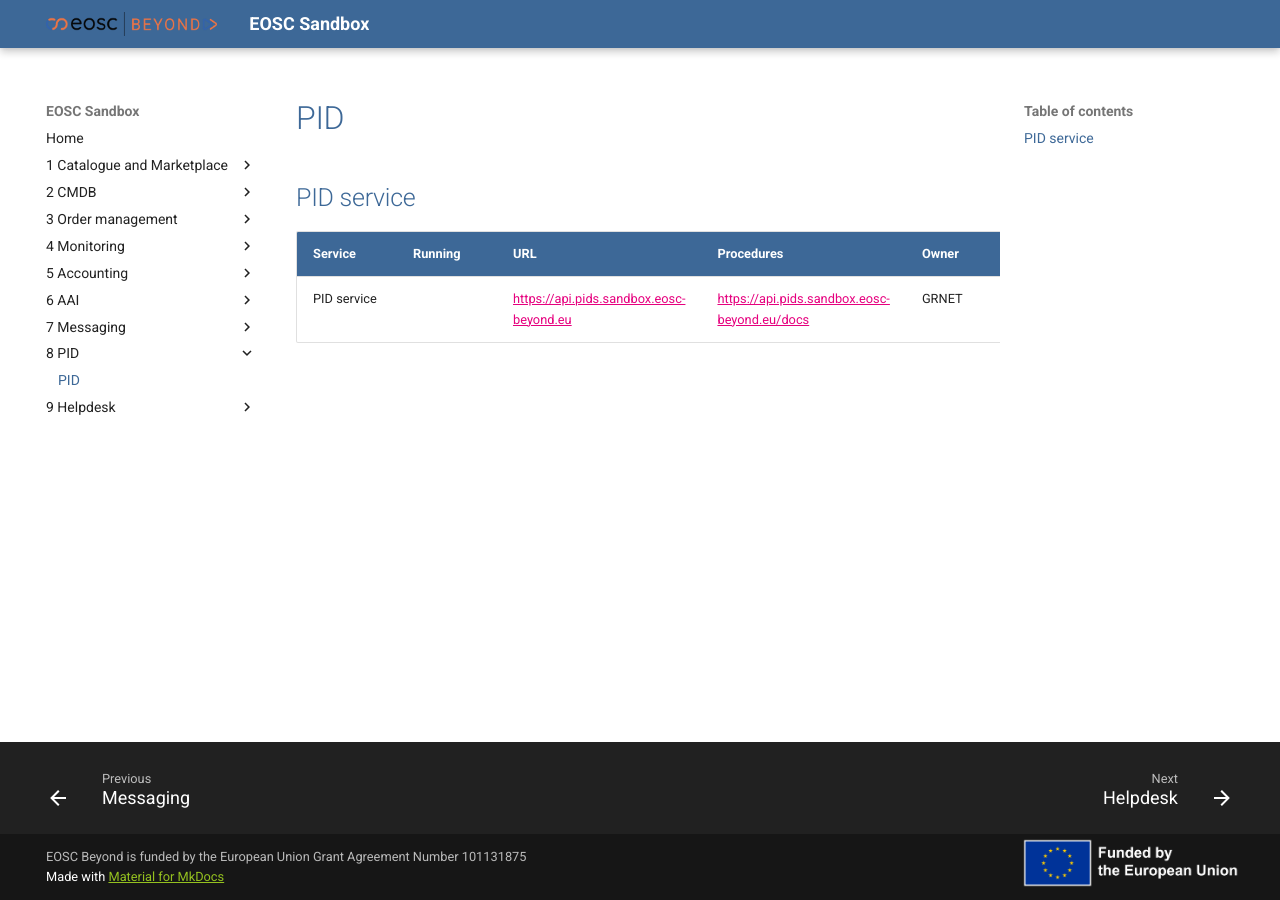
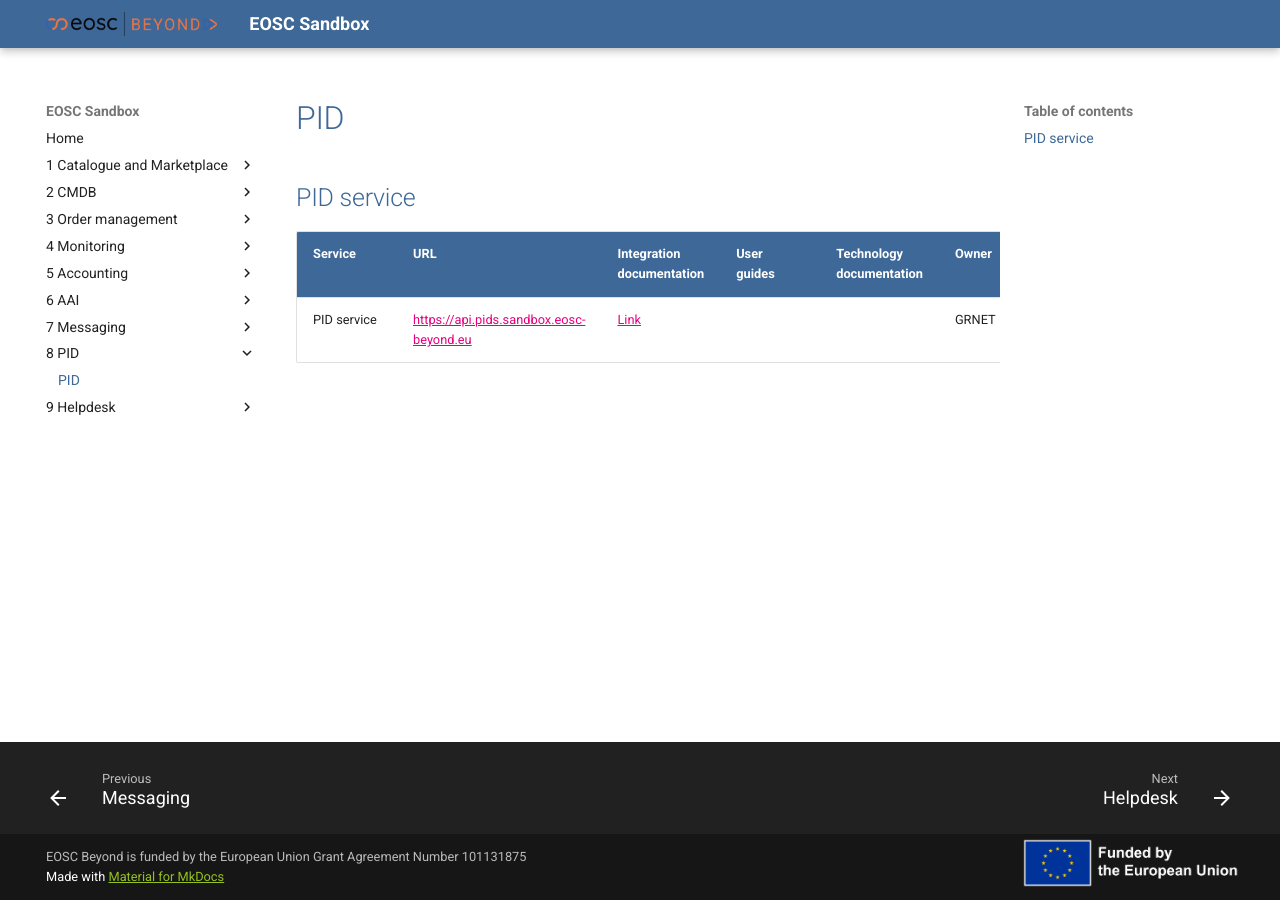
Before and after one commit to eosc-beyond-sandbox/eosc-sandbox, an MkDocs documentation site: the page built from resources/8 PID/PID.md, in a window 1280 px wide. Built offline with MkDocs 1.6.1 and Material for MkDocs 9.7.7, drawn with Linux system fonts in a browser that asks for light colours.

Commit message:
Update PID.md

```diff
--- a/resources/8 PID/PID.md
+++ b/resources/8 PID/PID.md
@@ -1,5 +1,5 @@
 # PID
 ## PID service
-| Service                         | Running | URL                                          | Procedures                                                                                                                                                                           | Owner  |
-|:--------------------------------|:--------|:---------------------------------------------|:-------------------------------------------------------------------------------------------------------------------------------------------------------------------------------------|:-------|
-| PID service |         | [https://api.pids.sandbox.eosc-beyond.eu]() | [https://api.pids.sandbox.eosc-beyond.eu/docs]()  | GRNET |
+| Service                         |  URL                            | Integration documentation | User guides | Technology documentation | Owner  |
+|:-------------------------------- |:------------------------------ |:--------------------------|:------------|:-------------------------|:-------|
+| PID service |  [https://api.pids.sandbox.eosc-beyond.eu]() | [Link](https://api.pids.sandbox.eosc-beyond.eu/docs) | | | GRNET |
```
